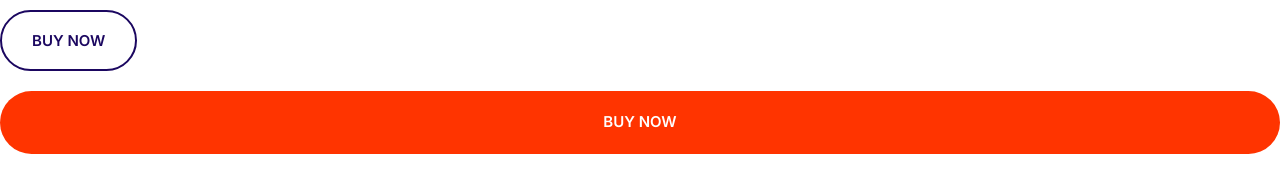
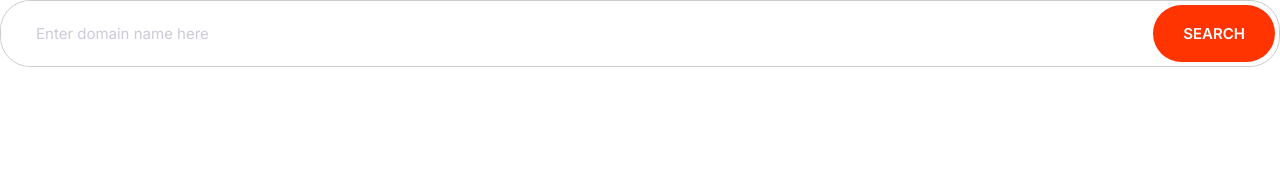
Before and after one commit to kiestonguidry/Flagstaff-Boulders, a plain HTML site: page index.html in a window 1280 px wide. Drawn offline with Linux system fonts and the light colour scheme.

Commit message:
created inputs

```diff
--- a/css/styles.css
+++ b/css/styles.css
@@ -4,6 +4,8 @@
   --color-accent: #ff3400;
   --color-headings: #1b0760;
   --color-body: #918ca4;
+  --color-border: #ccc;
+  --border-radius: 30px;
 }
 
 *,
@@ -231,3 +233,40 @@ a {
     font-size: 1.5rem;
   }
 }
+
+/* Inputs */
+
+.input {
+  border-radius: var(--border-radius);
+  border: 1px solid var(--color-border);
+  color: var(--color-headings);
+  font-size: 2rem;
+  outline: 0;
+  padding: 1.5rem 3.5rem;
+}
+
+::placeholder {
+  color: #cdcbd7;
+}
+
+.input-group {
+  border: 1px solid var(--color-border);
+  border-radius: var(--border-radius);
+  display: flex;
+}
+
+.input-group .input {
+  border: 0;
+  flex-grow: 1;
+  padding-left: 0.1rem 1rem;
+}
+
+.input-group .btn {
+  margin: 4px;
+}
+
+@media screen and (min-width: 1024px) {
+  .input {
+    font-size: 1.5rem;
+  }
+}
--- a/index.html
+++ b/index.html
@@ -12,11 +12,13 @@
       rel="stylesheet"
     />
     <link rel="stylesheet" href="css/normalize.css" />
-
     <link rel="stylesheet" href="css/styles.css" />
   </head>
+
   <body>
-    <button class="btn btn--primary btn--outline">Buy Now</button>
-    <a href="" class="btn btn--accent btn--block">Buy Now</a>
+    <div class="input-group">
+      <input type="text" class="input" placeholder="Enter domain name here" />
+      <button class="btn btn--accent">Search</button>
+    </div>
   </body>
 </html>
```
Also changed, not shown: css/inputs.html (added, +4 -0 lines).
